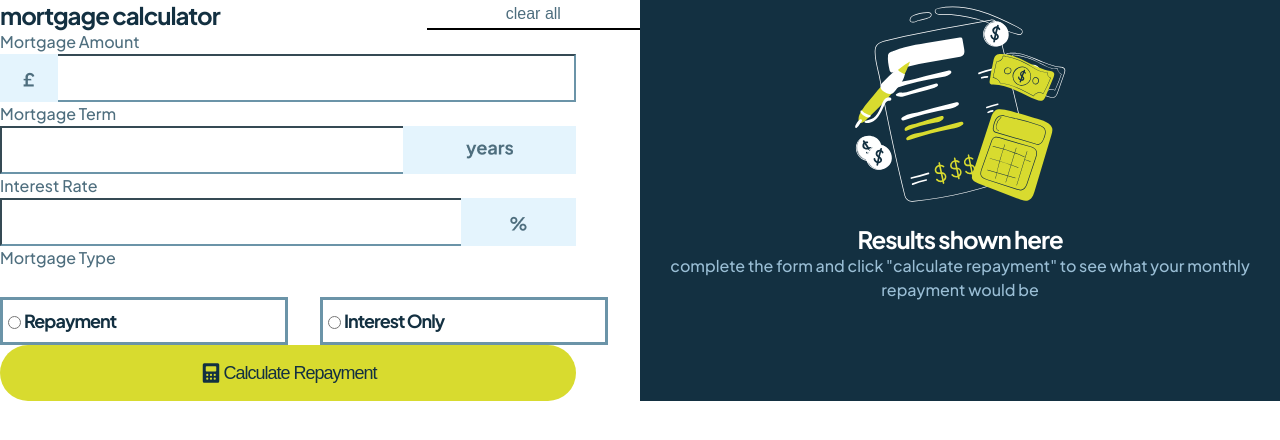
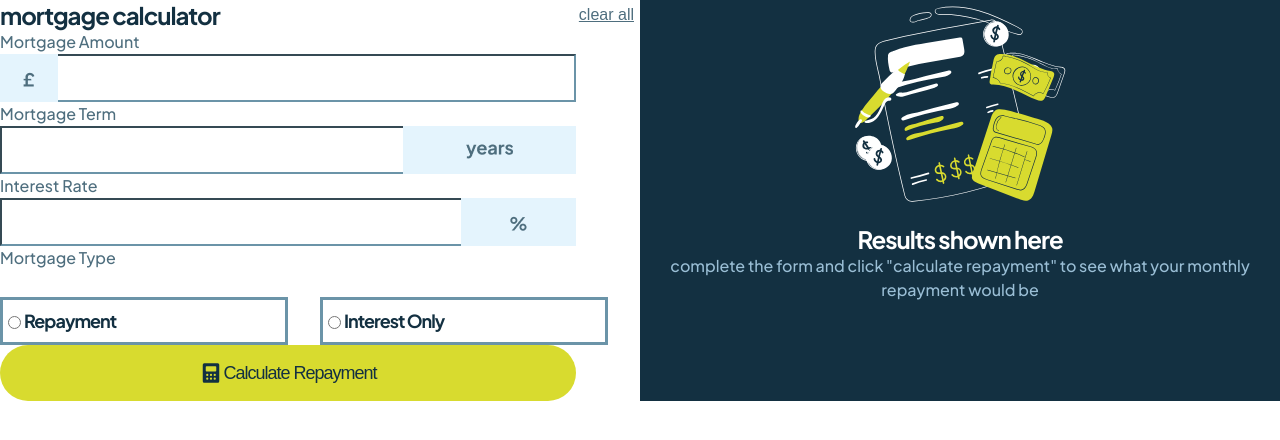
Before and after one commit to Gilbert-Koom/mortgage-vanilla, a plain HTML site: page index.html in a window 1280 px wide. Drawn offline with nearby package versions, Linux system fonts and the light colour scheme.

Commit message:
done with the javascript

```diff
--- a/index.html
+++ b/index.html
@@ -79,7 +79,7 @@
 						<p class="same-text" id="mon">Your monthly repayments</p>
 						<p class="monthly_repayment" id="monthly_repayment"></p>
 						<hr id="hr">
-						<p class="same-text">Total you"ll repay over the term</p>
+						<p class="same-text" id="over">Total you"ll repay over the term</p>
 						<p class="total_repayment" id="total_repayment"></p>
 
 					</div>
--- a/scripts/calculator.js
+++ b/scripts/calculator.js
@@ -8,6 +8,7 @@ function calculator() {
 	const tRepayment=document.getElementById('total_repayment');
 	const line=document.getElementById('hr');
 	const mon=document.getElementById('mon');
+	const time=document.getElementById('over');
 
 	if (mortgageType.value==='repayment'){
 		const loanAmount=Number(mortgageAmount)
@@ -33,7 +34,7 @@ function calculator() {
 }
 else{
 	const interestonly=(Number(mortgageAmount)*Number(mortgageTerm)*Number(interestRate))/100
-	mRepayment.style.display='none'
+	mRepayment.textContent=''
 	mon.textContent=''
 	line.style.display='none'
 	tRepayment.textContent=interestonly
--- a/styles/style.scss
+++ b/styles/style.scss
@@ -106,6 +106,7 @@ input[type="radio"]{
 	accent-color: $lime;
 }
 
+
 .second_button{
 	height: 56px;
 	border-radius: 996px;
@@ -140,10 +141,9 @@ input[type="radio"]{
 		line-height: map-get($preset4, 'height' );
 		letter-spacing: map-get($preset4, 'spacing' );
 		font-weight: map-get($preset4, 'weight' );
-		border-top: none;
-		border-left: none;
-		border-right: none;
+		border: none;
 		background-color: transparent;
+		text-decoration: underline;
 
 	}
 
@@ -344,7 +344,7 @@ label{
 }
 
 
-@media (min-width: 950px) {
+@media (min-width: 750px) {
 	.form-and-other{
 		display: grid;
 		grid-template-columns: 1fr 1fr;
@@ -354,7 +354,8 @@ label{
 		grid-template-columns: 1fr 1fr;
 	}
 	.titleAndButton{
-		display: grid;
-		grid-template-columns: 2fr 1fr;
+		display: flex;
+		justify-content: space-between;
+		align-items: center;
 	}
 }
```
Also changed, not shown: styles/style.css, 1 other file.
